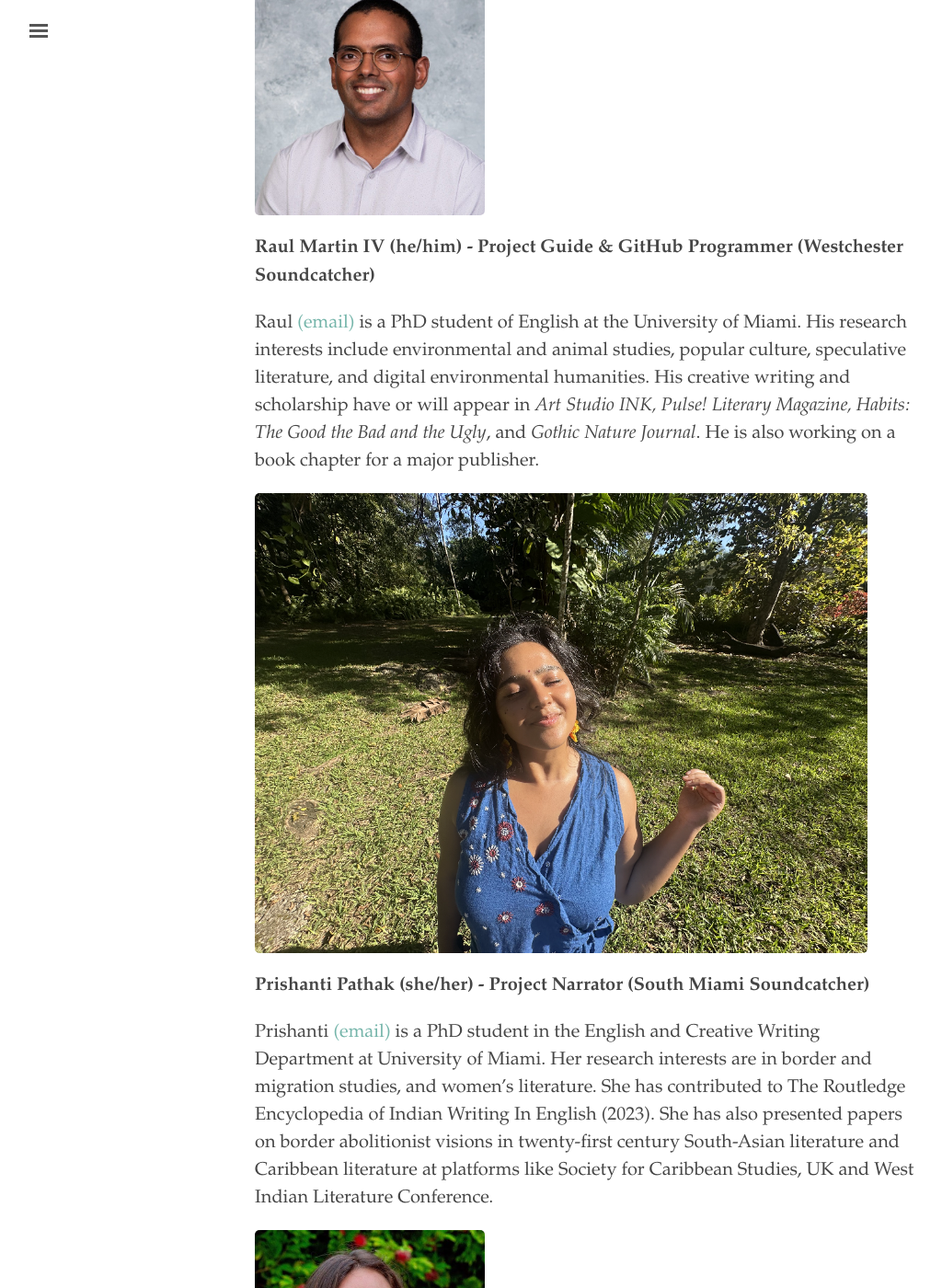
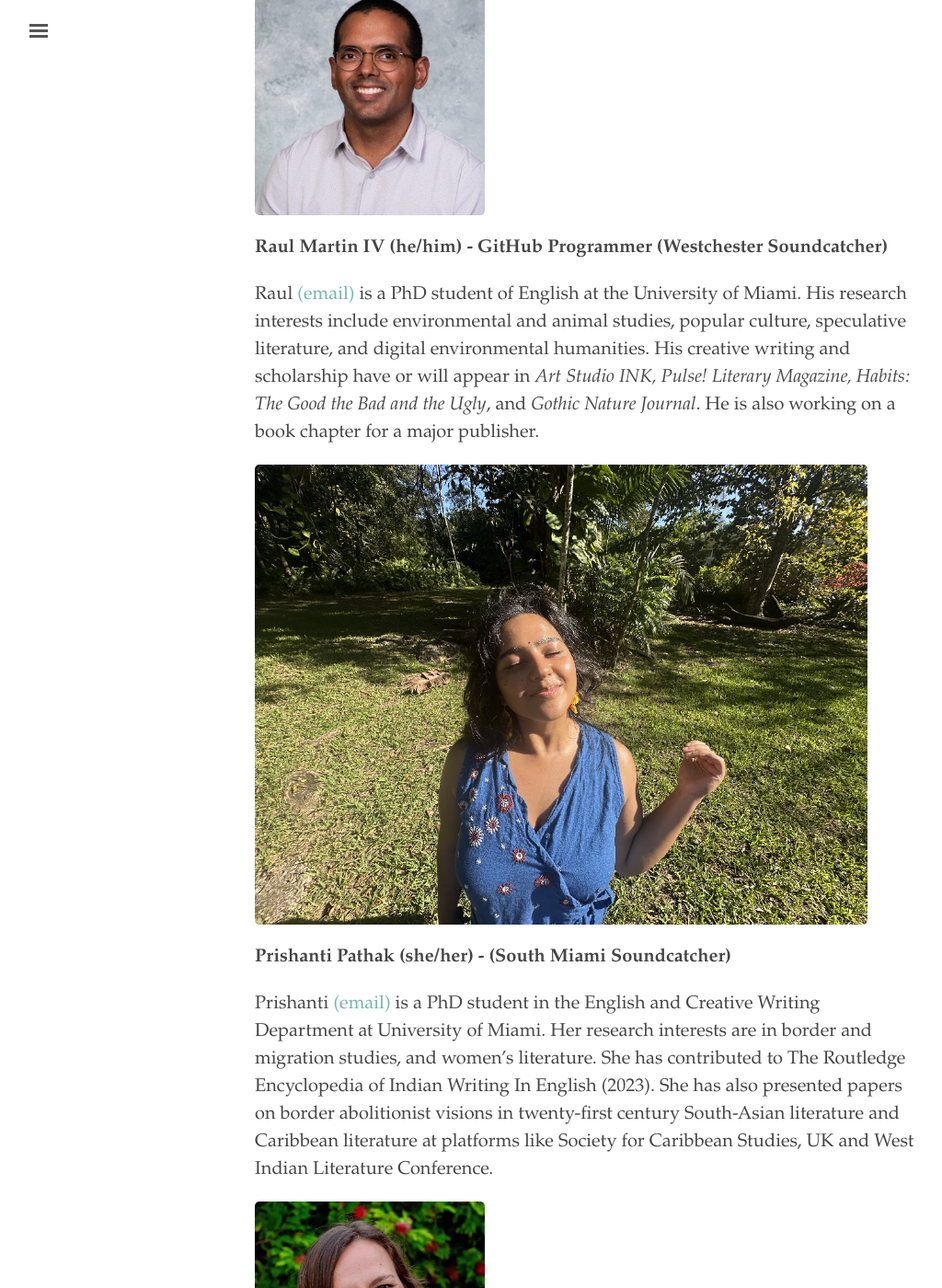
Before and after one commit to rm4-25/lsf_3, a Jekyll site: the page built from LSF Team.md, in a window 1280 px wide and 1400 px high, scrolled down 638 px. Shown: the whole window at 92% size, without its empty margins (3-1027 px from the left). Built offline with Jekyll 4.4.1, drawn with Linux system fonts in a browser that asks for light colours.

Commit message:
Update LSF Team.md

```diff
--- a/LSF Team.md
+++ b/LSF Team.md
@@ -14,13 +14,13 @@ Elizabeth [(email)](mailto:emc988@miami.edu) is a PhD student in the Department
 
 <img src="https://github.com/rm4-25/lsf_3/blob/main/assets/Raul_Headshot_2024.jpeg?raw=true" width="250" height="250">
 
-**Raul Martin IV (he/him) - Project Guide & GitHub Programmer (Westchester Soundcatcher)**
+**Raul Martin IV (he/him) - GitHub Programmer (Westchester Soundcatcher)**
 
 Raul [(email)](mailto:rxm1934@miami.edu) is a PhD student of English at the University of Miami. His research interests include environmental and animal studies, popular culture, speculative literature, and digital environmental humanities. His creative writing and scholarship have or will appear in _Art Studio INK, Pulse! Literary Magazine, Habits: The Good the Bad and the Ugly_, and _Gothic Nature Journal_. He is also working on a book chapter for a major publisher.
 
 <img src="https://github.com/rm4-25/lsf_3/blob/main/assets/Prish headshot_resized (2).jpg">
 
-**Prishanti Pathak (she/her) - Project Narrator (South Miami Soundcatcher)**
+**Prishanti Pathak (she/her) - (South Miami Soundcatcher)**
 
 Prishanti [(email)](mailto:pxp691@miami.edu) is a PhD student in the English and Creative Writing Department at University of Miami. Her research interests are in border and migration studies, and women's literature. She has contributed to The Routledge Encyclopedia of Indian Writing In English (2023). She has also presented papers on border abolitionist visions in twenty-first century South-Asian literature and Caribbean literature at platforms like Society for Caribbean Studies, UK and West Indian Literature Conference.
 
```
